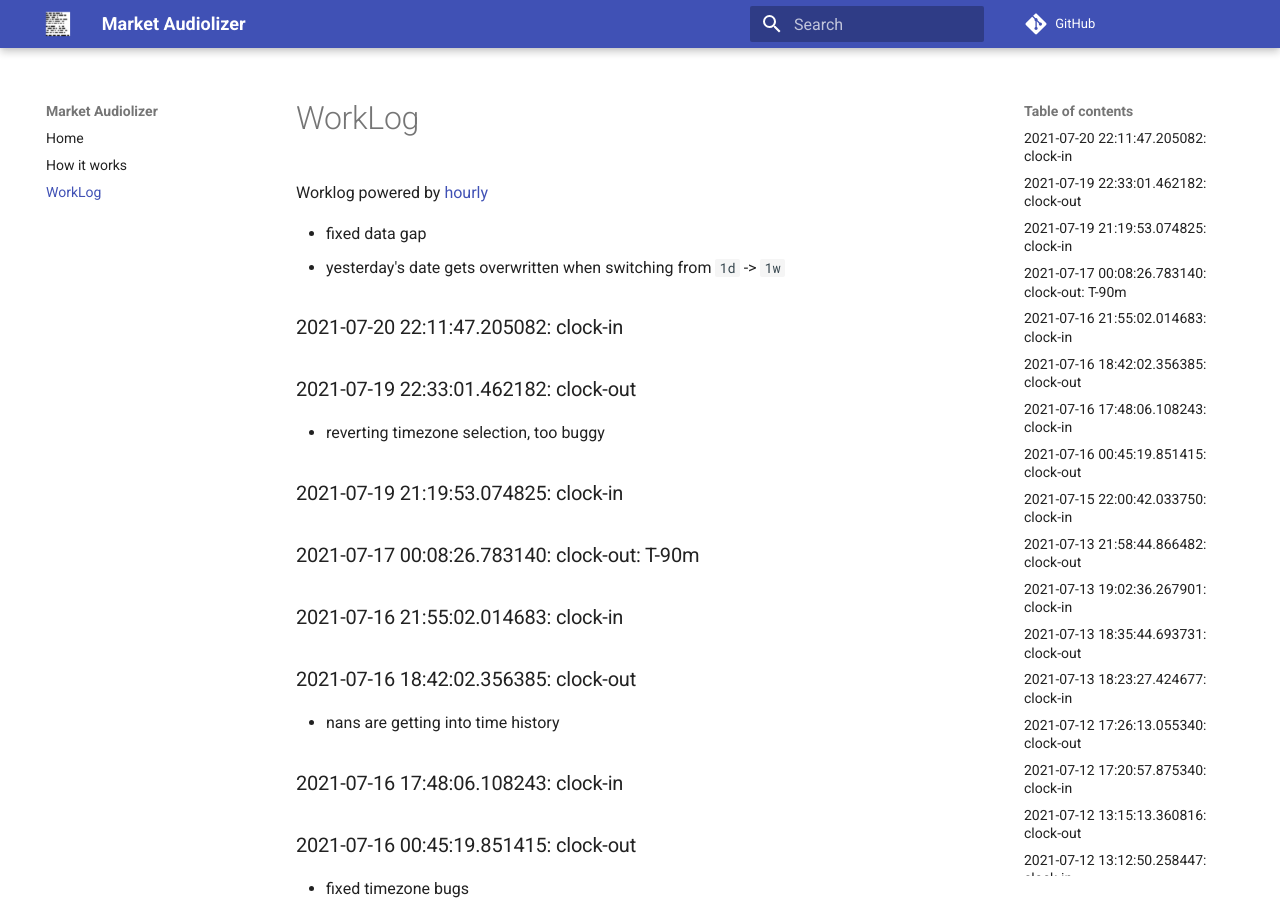
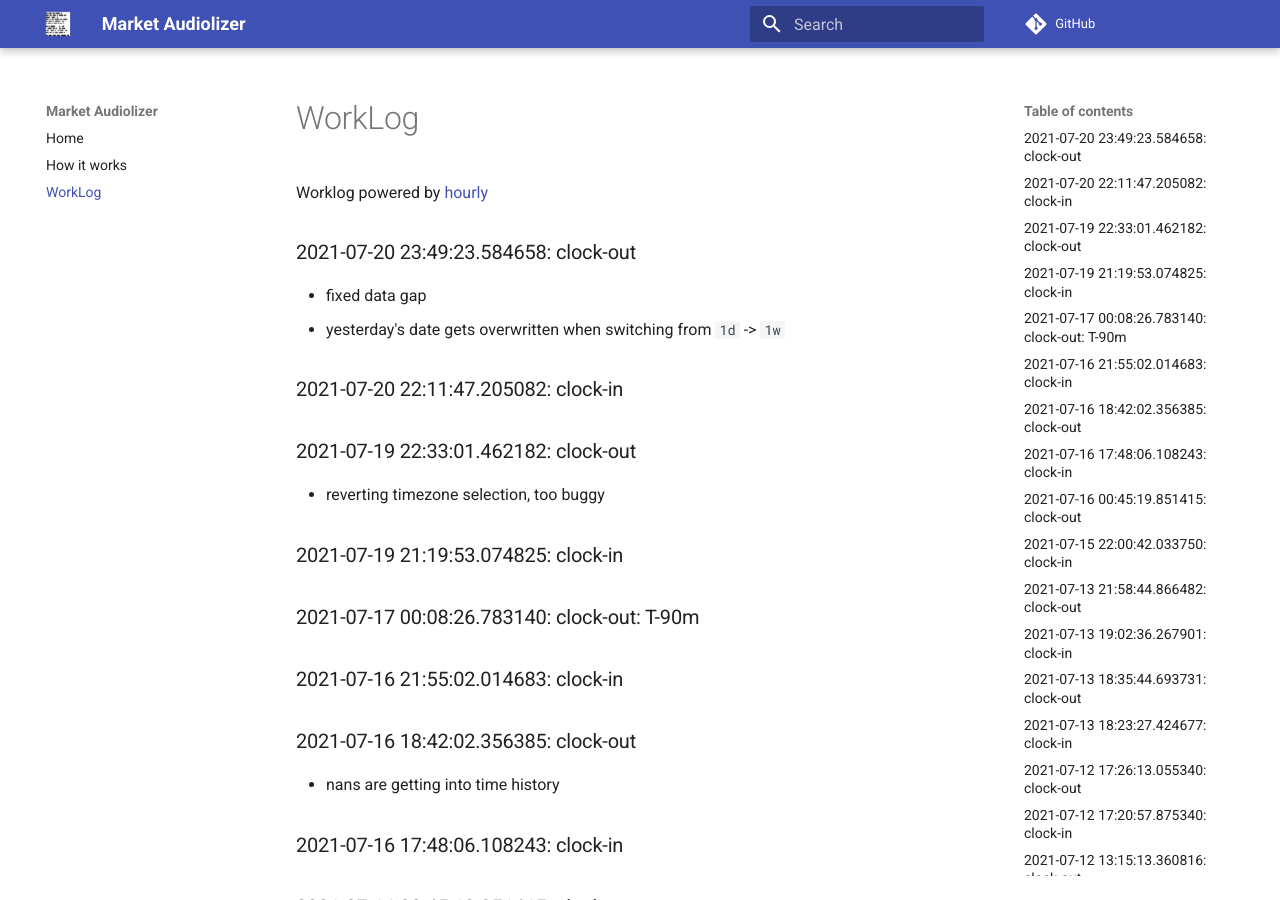
Before and after one commit to asherp/audiolizer, an MkDocs documentation site: the page built from docs/WorkLog.md, in a window 1280 px wide and 900 px high. Built offline with MkDocs 1.6.1 and Material for MkDocs 9.7.7, drawn with Linux system fonts in a browser that asks for light colours; comment, search, counter and statistics services are not loaded.

Commit message:
clock-out

```diff
--- a/WorkLog.md
+++ b/WorkLog.md
@@ -1,3 +1,5 @@
+### 2021-07-20 23:49:23.584658: clock-out
+
 * fixed data gap
 * yesterday's date gets overwritten when switching from `1d` -> `1w`
 
```
